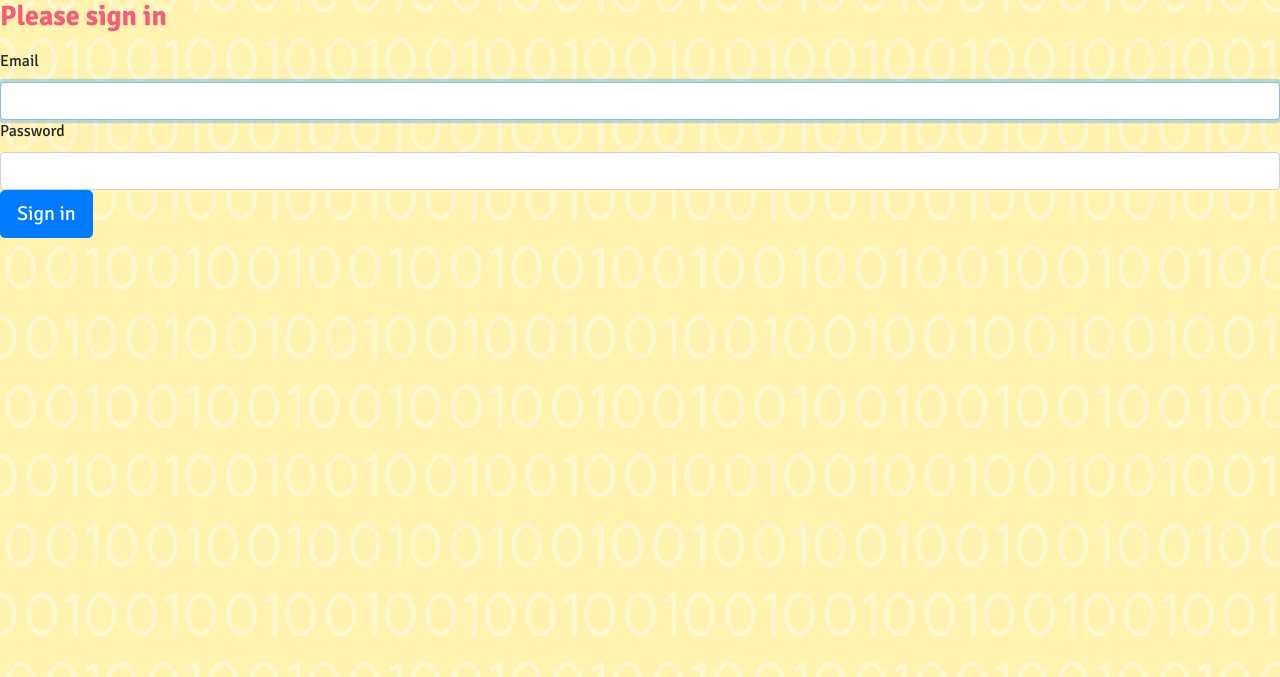
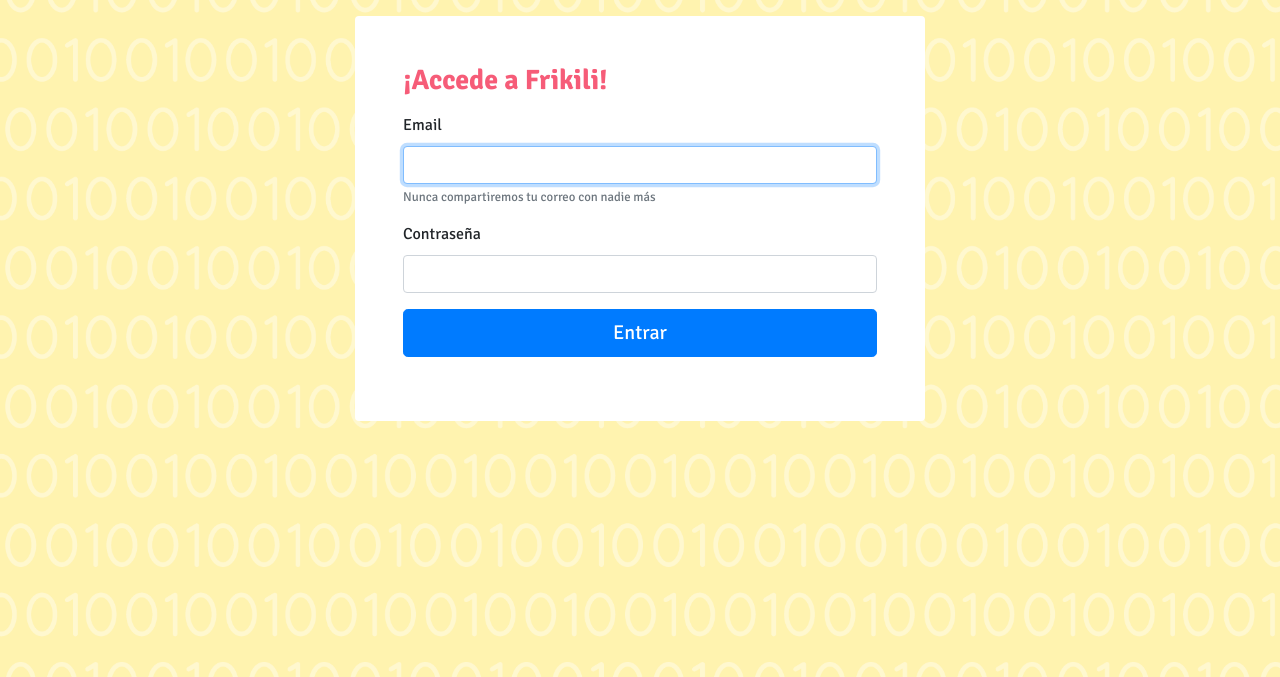
Before and after one commit to mauroriverae/symfony5, a Symfony app: template templates/security/login.html.twig in a window 1280 px wide. Shown: the top 677 px of the page. Run offline with Twig, Linux system fonts and the light colour scheme; the template is opened without the code that fills it, so the values that code supplies are empty; some libraries are stand-ins or nearby versions.

Commit message:
Adding forms style

```diff
--- a/templates/base.html.twig
+++ b/templates/base.html.twig
@@ -13,7 +13,7 @@
         {% block body %}
             <nav class="navbar navbar-expand-lg navbar-light bg-light">
                 <div class="container-fluid">
-                    <a class="navbar-brand" href="#">Frikili</a>
+                    <a class="navbar-brand" href="{{ path('dashboard') }}">Frikili</a>
                     <button class="navbar-toggler" type="button" data-bs-toggle="collapse" data-bs-target="#navbarSupportedContent" aria-controls="navbarSupportedContent" aria-expanded="false" aria-label="Toggle navigation">
                     <span class="navbar-toggler-icon"></span>
                     </button>
--- a/templates/security/login.html.twig
+++ b/templates/security/login.html.twig
@@ -3,31 +3,37 @@
 {% block title %}{{ parent() }} - Login{% endblock %}
 
 {% block body %}
-<form method="post">
+     <div class="container h-100 ">
+        <div class="row h-100 justify-content-center align-items-center ">
+            <form class="col-6 bg-white rounded my-3 p-5" method="post">
                 {% if error %}
                     <div class="alert alert-danger">{{ error.messageKey|trans(error.messageData, 'security') }}</div>
                 {% endif %}
 
                 {% if app.user %}
                     <div class="mb-3">
-            You are logged in as {{ app.user.userIdentifier }}, <a href="{{ path('app_logout') }}">Logout</a>
+                        Estás logueado como: {{ app.user.username }}, <a href="{{ path('app_logout') }}">Salir</a>
                     </div>
                 {% endif %}
 
-    <h1 class="h3 mb-3 font-weight-normal">Please sign in</h1>
+                <h1 class="h3 mb-3 font-weight-normal">¡Accede a Frikili!</h1>
+                <div class="form-group">
                     <label for="inputEmail">Email</label>
-    <input type="email" value="{{ last_username }}" name="email" id="inputEmail" class="form-control" autocomplete="email" required autofocus>
-    <label for="inputPassword">Password</label>
-    <input type="password" name="password" id="inputPassword" class="form-control" autocomplete="current-password" required>
+                    <input type="email" value="{{ last_username }}" name="email" id="inputEmail" class="form-control" required autofocus>
+                    <small id="emailHelp" class="form-text text-muted">Nunca compartiremos tu correo con nadie más</small>
+                </div>
+
+                <div class="form-group">
+                    <label for="inputPassword">Contraseña</label>
+                    <input type="password" name="password" id="inputPassword" class="form-control" required>
+                </div>
 
                 <input type="hidden" name="_csrf_token"
-           value="{{ csrf_token('authenticate') }}"
-    >
+                       value="{{ csrf_token('authenticate') }}" >
 
                 {#
                     Uncomment this section and add a remember_me option below your firewall to activate remember me functionality.
                     See https://symfony.com/doc/current/security/remember_me.html
-
                     <div class="checkbox mb-3">
                         <label>
                             <input type="checkbox" name="_remember_me"> Remember me
@@ -35,8 +41,10 @@
                     </div>
                 #}
 
-    <button class="btn btn-lg btn-primary" type="submit">
-        Sign in
+                <button class="btn btn-lg btn-block btn-primary my-3" type="submit">
+                    Entrar
                 </button>
             </form>
+        </div>
+    </div>
 {% endblock %}
```
Also changed, not shown: templates/post/misposts.html.twig (+14 -1 lines), templates/registro/index.html.twig (+8 -1 lines), 1 other file. Lines whose indentation alone changed are shown as unchanged.
